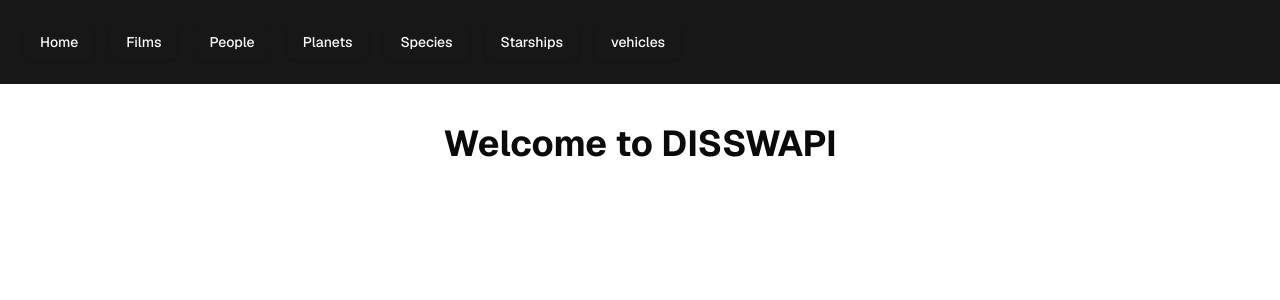
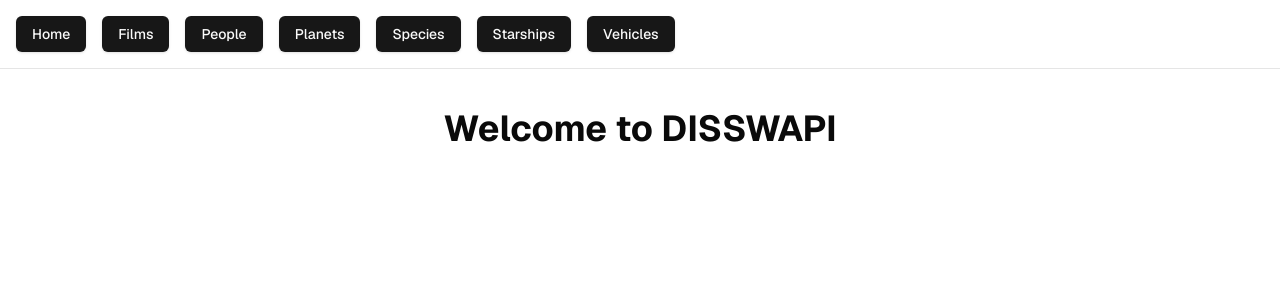
Before and after one commit to Nonag/disswapi, a Next.js app: page / in a window 1280 px wide. Shown: the top 300 px of the page. Built offline with nearby package versions, Linux system fonts and the light colour scheme.

Commit message:
chore: fix typo in header

```diff
--- a/src/components/Header/Header.tsx
+++ b/src/components/Header/Header.tsx
@@ -9,11 +9,8 @@ export type HeaderProps = object;
  */
 export const Header: FC<HeaderProps> = ({ ...props }) => {
   return (
-    <header className="bg-primary" {...props}>
-      <nav
-        aria-label="Global"
-        className="flex max-w-7xl gap-4 p-6"
-      >
+    <header className="border-b" {...props}>
+      <nav aria-label="Global" className="flex p-4 gap-4">
         <Button asChild>
           <Link href="/">Home</Link>
         </Button>
@@ -39,7 +36,7 @@ export const Header: FC<HeaderProps> = ({ ...props }) => {
         </Button>
 
         <Button asChild>
-          <Link href="/vehicles">vehicles</Link>
+          <Link href="/vehicles">Vehicles</Link>
         </Button>
       </nav>
     </header>
```
